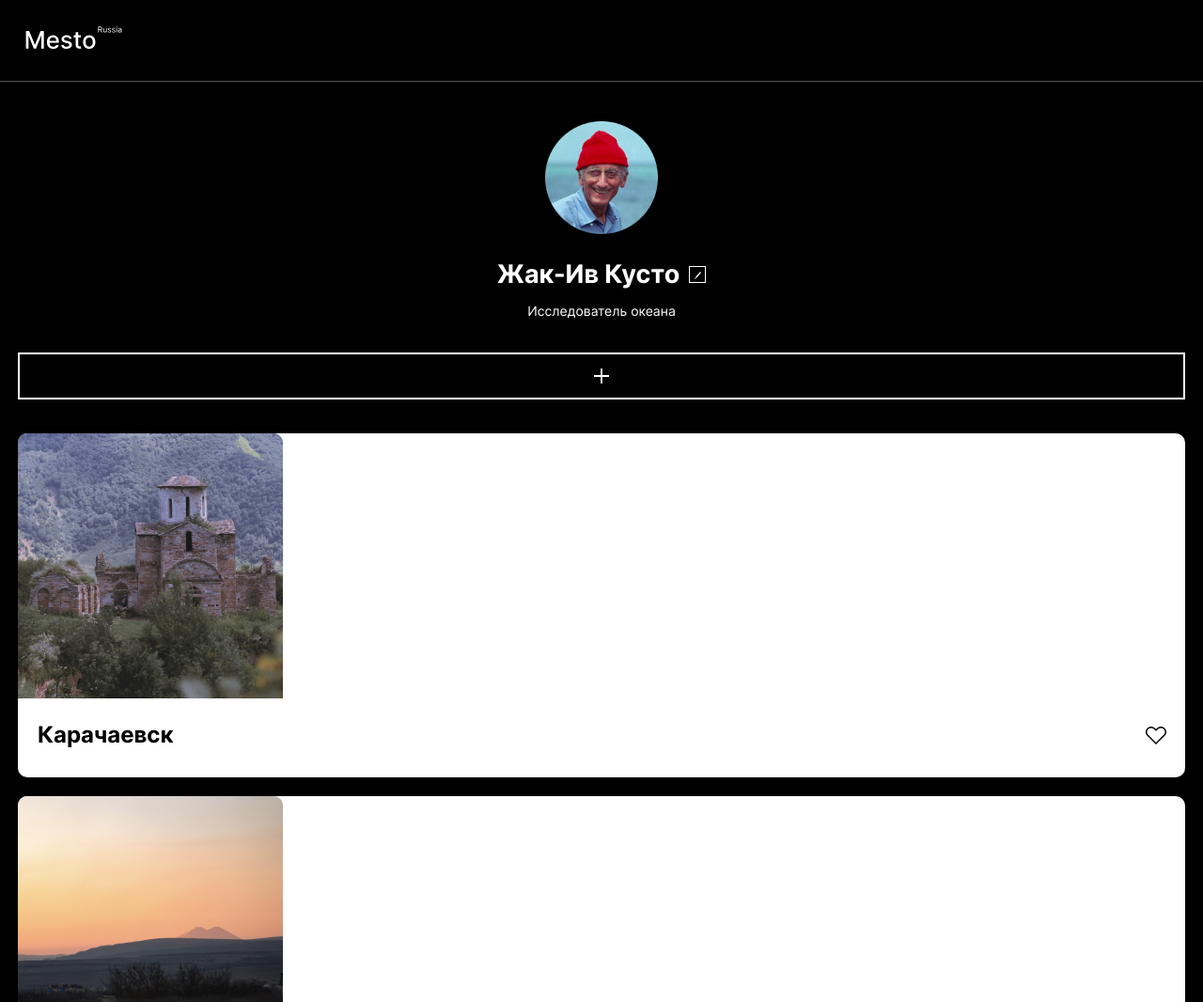
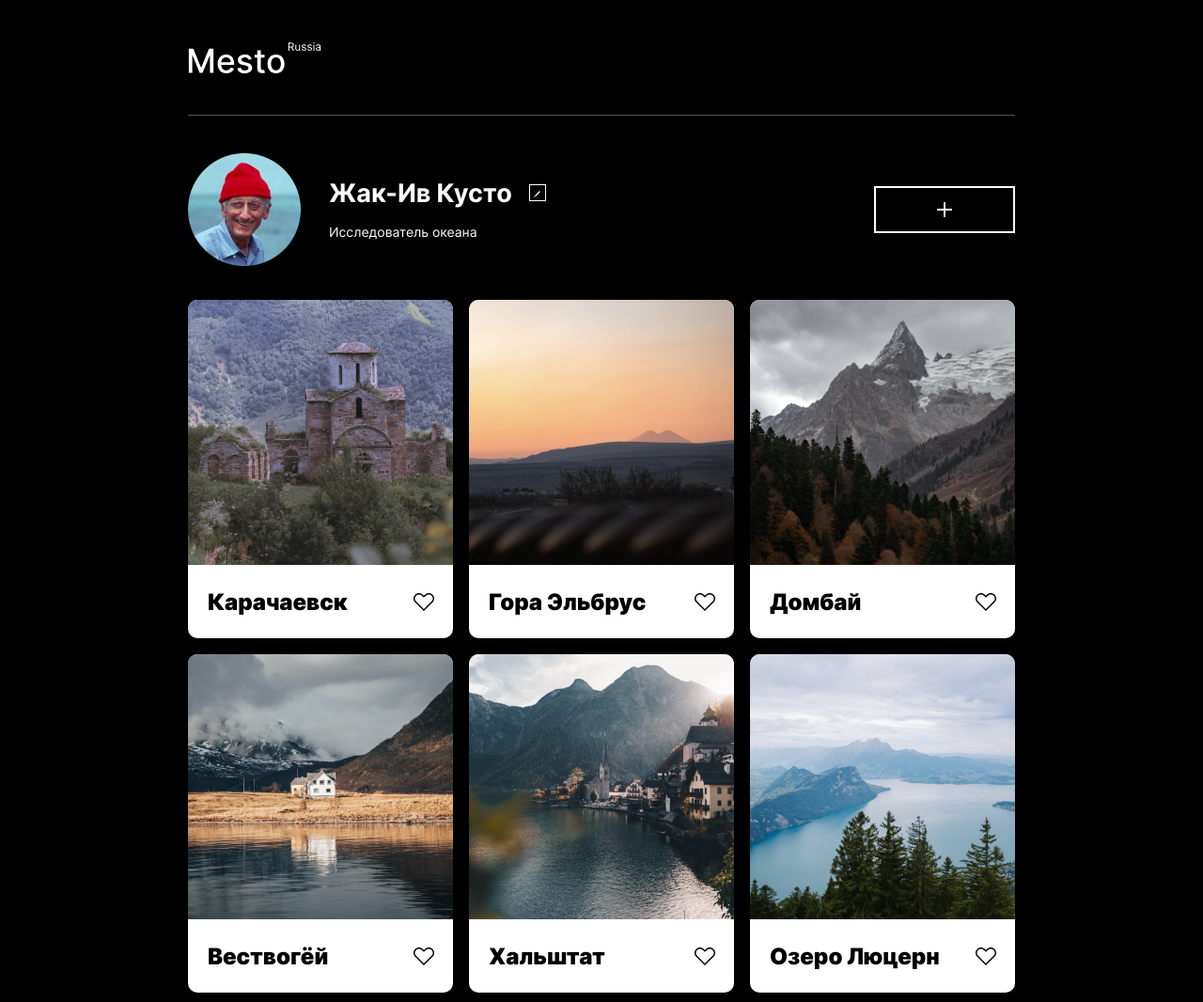
Before and after one commit to AlenaGalina/mesto, a plain HTML site: page index.html in a window 1280 px wide. Shown: the top 1066 px of the page at 94% size. Drawn offline with Linux system fonts and the light colour scheme.

Commit message:
feat: 1024 resolution added

```diff
--- a/blocks/add-button/add-button.css
+++ b/blocks/add-button/add-button.css
@@ -8,3 +8,9 @@
     border: 2px #ffffff solid;
     cursor: pointer;
 }
+
+@media (min-width: 900px) {
+    .add-button {
+        max-width: 150px;
+    }
+}
--- a/blocks/content/content.css
+++ b/blocks/content/content.css
@@ -3,4 +3,14 @@
     padding: 42px 19px 48px;
     margin: 0;
     box-sizing: border-box;
+    display: flex;
+    flex-direction: column;
+    align-items: center;
 }
+
+@media (min-width: 900px) {
+    .content {
+        padding: 40px 0 60px;
+        max-width: 880px;
+    }
+}
--- a/blocks/divider/divider.css
+++ b/blocks/divider/divider.css
@@ -5,3 +5,9 @@
     border-width: 0;
     margin: 0;
 }
+
+@media (min-width: 900px) {
+    .divider {
+        max-width: 880px;
+    }
+}
--- a/blocks/feed/__element/feed__element.css
+++ b/blocks/feed/__element/feed__element.css
@@ -1,9 +1,16 @@
 .feed__element {
     width: 100%;
-    min-height: 360px;
+    max-height: 360px;
     background-color: #fff;
     border-radius: 10px;
     margin: 0;
     display: flex;
     flex-direction: column;
 }
+
+@media (min-width: 900px) {
+    .feed__element
+    {
+      max-width: 282px;
+    }
+  }
--- a/blocks/feed/__header/feed__header.css
+++ b/blocks/feed/__header/feed__header.css
@@ -1,4 +1,10 @@
 .feed__header {
     color: #000;
     margin: 0;
+    text-overflow: ellipsis;
+    white-space: nowrap;
+    overflow: hidden;
+    font-size: 24px;
+    line-height: 29px;
+    font-weight: 900;
 }
--- a/blocks/feed/__img/feed__img.css
+++ b/blocks/feed/__img/feed__img.css
@@ -1,4 +1,7 @@
 .feed__img {
-    width: 282px;
-    height: 282px;
+    width: 100%;
+    max-height: 282px;
+    object-fit: cover;
+    border-top-left-radius: 10px;
+    border-top-right-radius: 10px;
 }
--- a/blocks/feed/feed.css
+++ b/blocks/feed/feed.css
@@ -4,4 +4,17 @@
     flex-direction: column;
     gap: 20px;
     padding-bottom: 48px;
+    justify-content: center;
+    width: 100%;
 }
+
+@media (min-width: 900px) {
+    .feed
+    {
+      display: flex;
+      flex-direction: row;
+      flex-wrap: wrap;
+      gap: 17px;
+      padding-bottom: 67px;
+    }
+  }
--- a/blocks/header/__logo/header__logo.css
+++ b/blocks/header/__logo/header__logo.css
@@ -2,3 +2,11 @@
    width: 103px;
    height: 24px;
 }
+
+@media (min-width: 900px) {
+   .header__logo
+   {
+      width: 142px;
+      height: 33px;
+   }
+ }
--- a/blocks/header/header.css
+++ b/blocks/header/header.css
@@ -4,3 +4,11 @@
     padding: 28px 27px 31px;
     box-sizing: border-box;
 }
+
+@media (min-width: 900px) {
+    .header
+    {
+        padding: 45px 0 41px;
+        max-width: 880px;
+    }
+  }
--- a/blocks/profile/__info/profile__info.css
+++ b/blocks/profile/__info/profile__info.css
@@ -3,3 +3,9 @@
     width: 100%;
     padding: 26px 0 36px;
 }
+
+@media (min-width: 900px) {
+    .profile__info {
+        padding: 22px 20px 25px 30px;
+    }
+}
--- a/blocks/profile/__name-wrapper/profile__name-wrapper.css
+++ b/blocks/profile/__name-wrapper/profile__name-wrapper.css
@@ -7,3 +7,11 @@
     gap: 10px;
     align-items: center;
 }
+
+@media (min-width: 900px) {
+    .profile__name-wrapper {
+        justify-content: flex-start;
+        gap: 18px;
+        padding-bottom: 16px;
+    }
+}
--- a/blocks/profile/__name/profile__name.css
+++ b/blocks/profile/__name/profile__name.css
@@ -5,3 +5,9 @@
     text-align: center;
     margin: 0;
 }
+
+@media (min-width: 900px) {
+    .profile__name {
+        text-align: left;
+    }
+}
--- a/blocks/profile/__profession/profile__profession.css
+++ b/blocks/profile/__profession/profile__profession.css
@@ -5,3 +5,9 @@
     text-align: center;
     margin: 0;
 }
+
+@media (min-width: 900px) {
+    .profile__profession {
+        text-align: left;
+    }
+}
--- a/blocks/profile/profile.css
+++ b/blocks/profile/profile.css
@@ -6,3 +6,10 @@
     width: 100%;
     padding-bottom: 36px;
 }
+
+@media (min-width: 900px) {
+    .profile {
+        flex-direction: row;
+
+    }
+}
--- a/blocks/root/root.css
+++ b/blocks/root/root.css
@@ -4,4 +4,15 @@
     text-rendering: optimizeLegibility;
     color: #fff;
     margin: 0;
+    display: flex;
+    flex-direction: column;
+    flex-wrap: wrap;
+    align-content: center;
 }
+
+@media (min-width: 900px) {
+    .root
+    {
+        padding: 0 200px;
+    }
+  }
```
